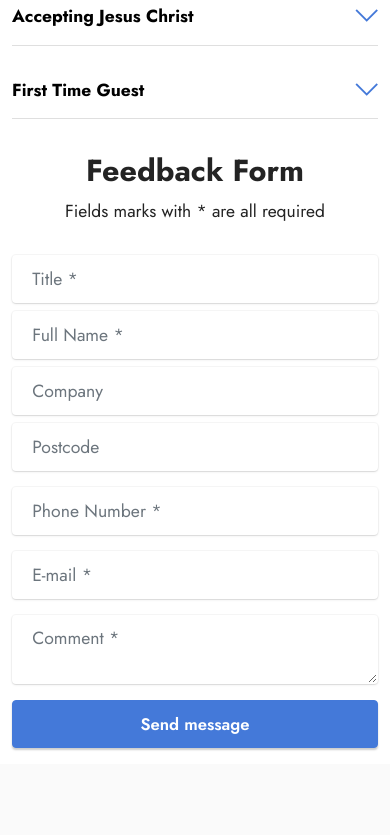
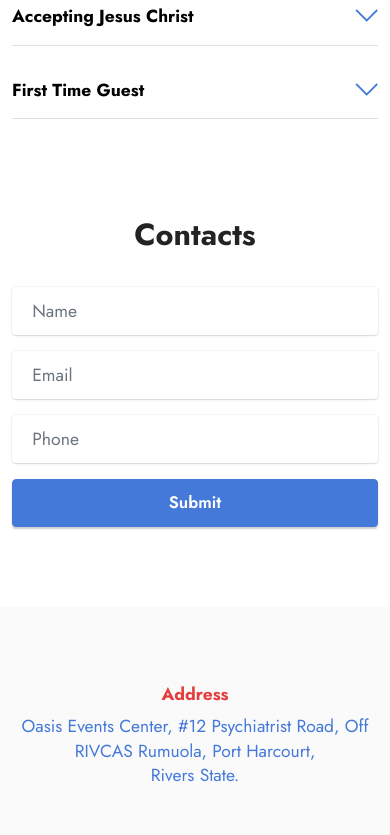
Before and after one commit to bashola/church_new, a plain HTML site: page index.html in a window 390 px wide. Shown: the part 9892-10727 px from the top of the page. Drawn offline with Linux system fonts and the light colour scheme; files whose address does not match are found by name.

Commit message:
create github pages

```diff
--- a/index.html
+++ b/index.html
@@ -478,18 +478,19 @@
     </div>
 </section>
 
-<section data-bs-version="5.1" class="form5 cid-sWblEu7NoY" id="form5-43">
+<section data-bs-version="5.1" class="form6 cid-sWc5NrxnUh" id="form6-45">
 
 
     <div class="container">
         <div class="mbr-section-head">
             <h3 class="mbr-section-title mbr-fonts-style align-center mb-0 display-2">
-                <strong>Feedback Form</strong></h3>
-            <h4 class="mbr-section-subtitle mbr-fonts-style align-center mb-0 mt-2 display-7">Fields marks with * are all required</h4>
+                <strong>Contacts</strong>
+            </h3>
+
         </div>
         <div class="row justify-content-center mt-4">
             <div class="col-lg-8 mx-auto mbr-form" data-form-type="formoid">
-                <form action="https://mobirise.eu/" method="POST" class="mbr-form form-with-styler" data-form-title="Form Name"><input type="hidden" name="email" data-form-email="true" value="sJE7Nnc8wfTvfY6HU7nBfR74I9ClscNT21ojiuNOV6STSRU9h8rcAD5+gzzwphwVtNuXSbMCerGLCEdV9H7VCFcC8tEsWSNm5QhWE2+ydpvXyMKVb2SdDfqakSOdB/0a">
+                <form action="https://mobirise.eu/" method="POST" class="mbr-form form-with-styler mx-auto" data-form-title="Form Name"><input type="hidden" name="email" data-form-email="true" value="Smw4dib5ELv4JnlTSXWMvZhwkP8Sti2SvwmY2/Hs5aUFLvbQEEosUJXTHokWNPdaEvjPv3DCvZACfcCt0ValXWCAkf0qcww5KA/ZxOM3T7C7AJrd8J/thgekyB4McVqo">
                     <div class="row">
                         <div hidden="hidden" data-form-alert="" class="alert alert-success col-12">Thanks for filling out the form!</div>
                         <div hidden="hidden" data-form-alert-danger="" class="alert alert-danger col-12">
@@ -497,30 +498,17 @@
                         </div>
                     </div>
                     <div class="dragArea row">
-                        <div class="col-md col-sm-12 form-group mb-2" data-for="name">
-                            <input type="text" name="name" placeholder="Title *" data-form-field="name" class="form-control" value="" id="name-form5-43" required>
+                        <div class="col-lg-12 col-md-12 col-sm-12 form-group mb-3" data-for="name">
+                            <input type="text" name="name" placeholder="Name" data-form-field="name" class="form-control" value="" id="name-form6-45">
                         </div>
-                      <div class="col-md col-sm-12 form-group mb-2" data-for="name">
-                            <input type="text" name="name" placeholder="Full Name *" data-form-field="name" class="form-control" value="" id="name-form5-43" required>
+                        <div class="col-lg-12 col-md-12 col-sm-12 form-group mb-3" data-for="email">
+                            <input type="email" name="email" placeholder="Email" data-form-field="email" class="form-control" value="" id="email-form6-45">
                         </div>
-                      <div class="col-md col-sm-12 form-group mb-2" data-for="name">
-                            <input type="text" name="name" placeholder="Company" data-form-field="name" class="form-control" value="" id="name-form5-43" required>
+                        <div data-for="phone" class="col-lg-12 col-md-12 col-sm-12 form-group mb-3">
+                            <input type="tel" name="phone" placeholder="Phone" data-form-field="phone" class="form-control" value="" id="phone-form6-45">
                         </div>
-                      <div class="col-md col-sm-12 form-group mb-3" data-for="name">
-                            <input type="text" name="name" placeholder="Postcode " data-form-field="name" class="form-control" value="" id="name-form5-43">
-                        </div>
-                      <div class="col-md col-sm-12 form-group mb-3" data-for="name">
-                            <input type="text" name="name" placeholder="Phone Number *" data-form-field="name" class="form-control" value="" id="name-form5-43">
-                        </div>
-                        <div class="col-md col-sm-12 form-group mb-3" data-for="email">
-                            <input type="email" name="email" placeholder="E-mail *" data-form-field="email" class="form-control" value="" id="email-form5-43" required>
-                        </div>
-
-                        <div class="col-12 form-group mb-3" data-for="textarea">
-                            <textarea name="textarea" placeholder="Comment *" data-form-field="textarea" class="form-control" id="textarea-form5-43" required></textarea>
-                        </div>
-                        <div class="col-lg-12 col-md-12 col-sm-12 align-center mbr-section-btn">
-                            <button type="submit" class="btn btn-primary display-4">Send message</button>
+                        <div class="col-auto mbr-section-btn align-center">
+                            <button type="submit" class="btn btn-primary display-4">Submit</button>
                         </div>
                     </div>
                 </form>
@@ -556,7 +544,7 @@
                 <p class="mbr-text mbr-fonts-style mb-4 display-7">Sunday Service - 9:00AM<br>&nbsp;Thursday Service - 6:00PM<br></p>
             </div>
             <div class="col-12 col-md-6">
-                <div class="google-map"><iframe frameborder="0" style="border:0" src="https://www.google.com/maps/embed/v1/place?key=AIzaSyDk89J4FSunMF33ruMVWJaJht_Ro0kvoXs&amp;q=Oasis Events Center, #12 Psychiatrist Road, Off RIVCAS Rumuola, Port Harcourt, Rivers State." allowfullscreen=""></iframe></div>
+                <div class="google-map"><iframe frameborder="0" style="border:0" src="https://www.google.com/maps/embed/v1/place?key=AIzaSyCNveGQ9bfpKFwWzQLLftrR9hNiHwdqQG8&amp;q=Oasis Events Center, #12 Psychiatrist Road, Off RIVCAS Rumuola, Port Harcourt, Rivers State." allowfullscreen=""></iframe></div>
             </div>
             <div class="col-md-6">
 
@@ -589,7 +577,7 @@
             </div>
         </div>
     </div>
-</section><section style="background-color: #fff; font-family: -apple-system, BlinkMacSystemFont, 'Segoe UI', 'Roboto', 'Helvetica Neue', Arial, sans-serif; color:#aaa; font-size:12px; padding: 0; align-items: center; display: flex;"><a href="https://mobirise.site/x" style="flex: 1 1; height: 3rem; padding-left: 1rem;"></a><p style="flex: 0 0 auto; margin:0; padding-right:1rem;">Built with Mobirise <a href="https://mobirise.site/u" style="color:#aaa;">website</a> templates</p></section><script src="assets/bootstrap/js/bootstrap.bundle.min.js"></script>  <script src="assets/parallax/jarallax.js"></script>  <script src="assets/smoothscroll/smooth-scroll.js"></script>  <script src="assets/ytplayer/index.js"></script>  <script src="assets/dropdown/js/navbar-dropdown.js"></script>  <script src="assets/mbr-switch-arrow/mbr-switch-arrow.js"></script>  <script src="assets/theme/js/script.js"></script>  <script src="assets/formoid/formoid.min.js"></script>
+</section><section style="background-color: #fff; font-family: -apple-system, BlinkMacSystemFont, 'Segoe UI', 'Roboto', 'Helvetica Neue', Arial, sans-serif; color:#aaa; font-size:12px; padding: 0; align-items: center; display: flex;"><a href="https://mobirise.site/t" style="flex: 1 1; height: 3rem; padding-left: 1rem;"></a><p style="flex: 0 0 auto; margin:0; padding-right:1rem;">Mobirise web page software - <a href="https://mobirise.site/o" style="color:#aaa;">Find out</a></p></section><script src="assets/bootstrap/js/bootstrap.bundle.min.js"></script>  <script src="assets/parallax/jarallax.js"></script>  <script src="assets/smoothscroll/smooth-scroll.js"></script>  <script src="assets/ytplayer/index.js"></script>  <script src="assets/dropdown/js/navbar-dropdown.js"></script>  <script src="assets/mbr-switch-arrow/mbr-switch-arrow.js"></script>  <script src="assets/theme/js/script.js"></script>  <script src="assets/formoid/formoid.min.js"></script>
 
 
 </body>
```
Also changed, not shown: Revolution.html (+2 -2 lines), delay.html (+1 -1 lines), gallary.html (+2 -2 lines), page10.html (+1 -1 lines), page5.html (+2 -2 lines), page6.html (+2 -2 lines), page7.html (+1 -1 lines), page8.html (+2 -2 lines), page9.html (+1 -1 lines), rejioce.html (+1 -1 lines), sermon.html (+1 -1 lines), why_fail.html (+2 -2 lines), assets/mobirise/css/mbr-additional.css, 1 other file.
